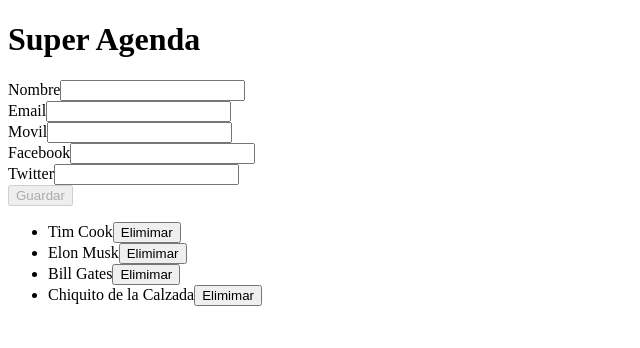
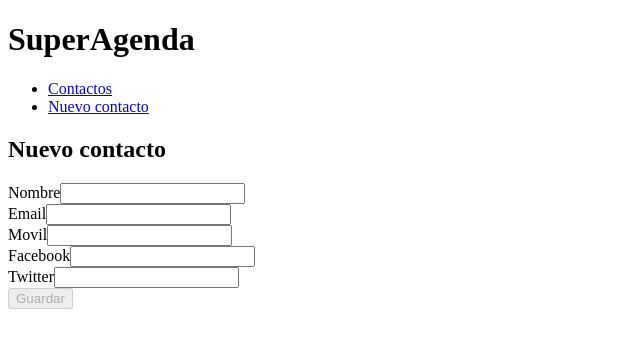
Before and after one commit to JoseAntpr/agendaAngular2, an Angular app: page /nuevo-contacto in a window 1280 px wide. Shown: the top 348 px of the page, without its empty margins (0-640 px from the left). Built offline with nearby package versions, Linux system fonts and the light colour scheme.

Commit message:
Routing realizado

```diff
--- a/src/app/app.component.html
+++ b/src/app/app.component.html
@@ -1,19 +1,16 @@
-<h1>
-  <!-- Cuando utilizamos {{}} estamos sincronizando la vista desde el modelo-->
-  {{_title}}
+<h1>SuperAgenda</h1>
 
-</h1>
-<!-- Formulario de alta de contactos -->
-<formulario-alta (contactoCreado)="darAltaContacto($event)"></formulario-alta>
-<!--
-  Para instanciar un componente indicamos una etiqueta HTML que responda al selector definido
-  en ese componente. Para enlazar datos en dicho componente (Padre > Hijo), los pasamos en los
-  atributos decorados con 'Input'. Para suscribirnos a eventos de dicho componente (Hijo > Padre),
-  marcamos el atributo decorado con 'Output' entre paréntesis y asignamos un manejador; los
-  argumentos del evento vienen dados en '$event'. Por último, si queremos evaluar una expresión
-  previamente a su asignación como valor de un atributo, marcamos dicho atributo entre corchetes.
--->
-<lista-contactos
-  [contactos]="_contactos"
-  (contactoEliminado)="notificacionEliminacionContacto($event)">
-</lista-contactos>
+<!-- Barra de navegacion -->
+<nav>
+  <ul>
+    <li>
+      <a routerLink="contactos">Contactos</a>
+    </li>
+    <li>
+      <a routerLink="/nuevo-contacto">Nuevo contacto</a>
+    </li>
+  </ul>
+</nav>
+
+<!-- zona Dinámica -->
+<router-outlet></router-outlet>
--- a/src/app/app.component.ts
+++ b/src/app/app.component.ts
@@ -13,41 +13,4 @@ import {Contacto} from './contacto'
   // Ruta al CSS correspondiente al componente
   styleUrls: ['./app.component.css']
 })
-export class AppComponent implements OnInit {
-  /* Los atributos de clase no necesitan ser definidos con 'let'.
-  Aunque los atributos se marquen como privado, siguen siendo
-  visibles en el template */
-  private _title: string ;
-  private _contactos: Contacto[];
-
-
-//Para hacer una inyección de dependencias debemos indicar en el constructor
-//de una clase un parametro tipado precisamente con el servicio que queremos usar.
-//Además debemos añadir siempre el modificador de acceso.
-  constructor(private _contactosService: ContactosService){
-
-  }
-
-  /*Este método es de obligatoria implementación cuando usamos la interfaz OnInit.
-  Puesto que no retorna nada, podemos anotarlo como 'void'. Este método se ejecuta al instanciarse la clase
-  'AppComponent'*/
-  ngOnInit(): void {
-    this._title = 'Super Agenda'
-    this._contactos = this._contactosService.obtenerContactos();
-  }
-
-
-
-  // Este manejador se encarga de mostrar un mensaje con el contacto indicado.
-  notificacionEliminacionContacto(contacto: Contacto): void {
-    if (confirm(`¿Estás seguro de querer eliminar a ${contacto.nombre}?`)){
-      this._contactosService.eliminarContacto(contacto);
-      this._contactos = this._contactosService.obtenerContactos();
-    }
-  }
-
-  darAltaContacto(contacto: Contacto): void{
-    this._contactosService.crearContacto(contacto);
-    this._contactos = this._contactosService.obtenerContactos();
-  }
-}
+export class AppComponent  {}
--- /dev/null
+++ b/src/app/contactos/contactos.component.html
@@ -0,0 +1,12 @@
+<h2>Mis contactos</h2>
+<!--Para instanciar un componente indicamos una etiqueta HTML que responda al selector definido
+  en ese componente. Para enlazar datos en dicho componente (Padre > Hijo), los pasamos en los
+  atributos decorados con 'Input'. Para suscribirnos a eventos de dicho componente (Hijo > Padre),
+  marcamos el atributo decorado con 'Output' entre paréntesis y asignamos un manejador; los
+  argumentos del evento vienen dados en '$event'. Por último, si queremos evaluar una expresión
+  previamente a su asignación como valor de un atributo, marcamos dicho atributo entre corchetes.-->
+
+<lista-contactos
+  [contactos]="_contactos"
+  (contactoEliminado)="notificacionEliminacionContacto($event)">
+</lista-contactos>
--- /dev/null
+++ b/src/app/contactos/contactos.component.ts
@@ -0,0 +1,38 @@
+import { Component, OnInit } from '@angular/core';
+
+import {ContactosService} from '../contactos.service';
+
+import {Contacto} from '../contacto';
+
+@Component({
+  selector: 'app-contactos',
+  templateUrl: './contactos.component.html',
+  styleUrls: ['./contactos.component.css']
+})
+export class ContactosComponent implements OnInit {
+
+  private _contactos: Contacto[];
+
+  //Para hacer una inyección de dependencias debemos indicar en el constructor
+//de una clase un parametro tipado precisamente con el servicio que queremos usar.
+//Además debemos añadir siempre el modificador de acceso.
+  constructor(private _contactosService: ContactosService){
+
+  }
+
+ /*Este método es de obligatoria implementación cuando usamos la interfaz OnInit.
+  Puesto que no retorna nada, podemos anotarlo como 'void'. Este método se ejecuta al instanciarse la clase
+  'AppComponent'*/
+  ngOnInit() {
+    this._contactos = this._contactosService.obtenerContactos();
+  }
+
+  // Este manejador se encarga de mostrar un mensaje con el contacto indicado.
+  notificacionEliminacionContacto(contacto: Contacto): void {
+    if (confirm(`¿Estás seguro de querer eliminar a ${contacto.nombre}?`)){
+      this._contactosService.eliminarContacto(contacto);
+      this._contactos = this._contactosService.obtenerContactos();
+    }
+  }
+
+}
--- /dev/null
+++ b/src/app/nuevo-contacto/nuevo-contacto.component.html
@@ -0,0 +1,4 @@
+<h2>Nuevo contacto</h2>
+
+<!-- Formulario de alta de contactos -->
+<formulario-alta (contactoCreado)="darAltaContacto($event)"></formulario-alta>
--- /dev/null
+++ b/src/app/nuevo-contacto/nuevo-contacto.component.ts
@@ -0,0 +1,32 @@
+import { Component, OnInit } from '@angular/core';
+import {Router} from '@angular/router'
+
+import {ContactosService} from '../contactos.service';
+
+import {Contacto} from '../contacto'
+
+@Component({
+  selector: 'app-nuevo-contacto',
+  templateUrl: './nuevo-contacto.component.html',
+  styleUrls: ['./nuevo-contacto.component.css']
+})
+export class NuevoContactoComponent implements OnInit {
+
+  //Para hacer una inyección de dependencias debemos indicar en el constructor
+//de una clase un parametro tipado precisamente con el servicio que queremos usar.
+//Además debemos añadir siempre el modificador de acceso.
+  constructor(
+    private _contactosService: ContactosService,
+    private _router: Router) {}
+
+  ngOnInit() {
+  }
+
+  darAltaContacto(contacto: Contacto): void{
+    this._contactosService.crearContacto(contacto);
+    alert('El contacto se ha creado correctamente.');
+    this._router.navigate(["/contactos"]);
+
+  }
+
+}
```
Also changed, not shown: src/app/app-routing/app-routing.module.ts (added, +27 -0 lines), src/app/app.module.ts (+8 -3 lines), src/app/contactos/contactos.component.css (added), src/app/nuevo-contacto/nuevo-contacto.component.css (added), 2 other files (tests, documents, lock files or other folders).
